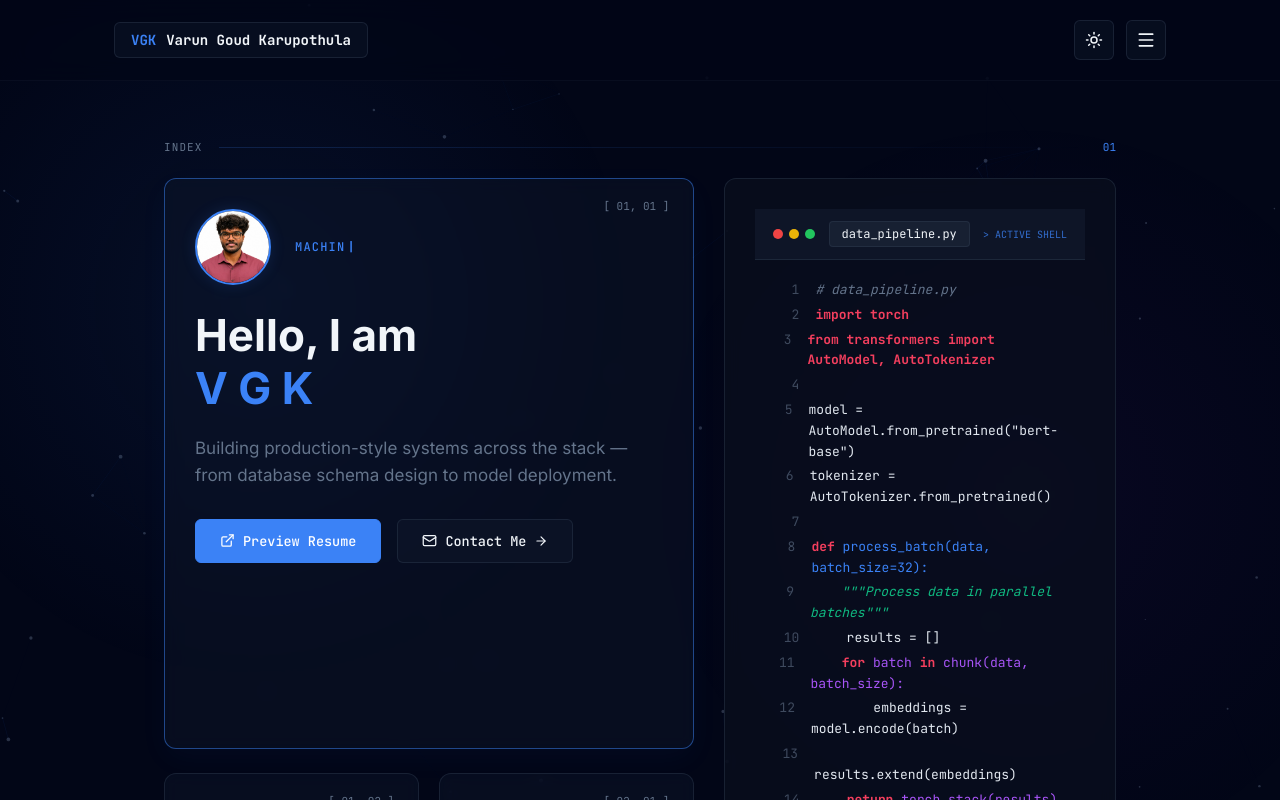
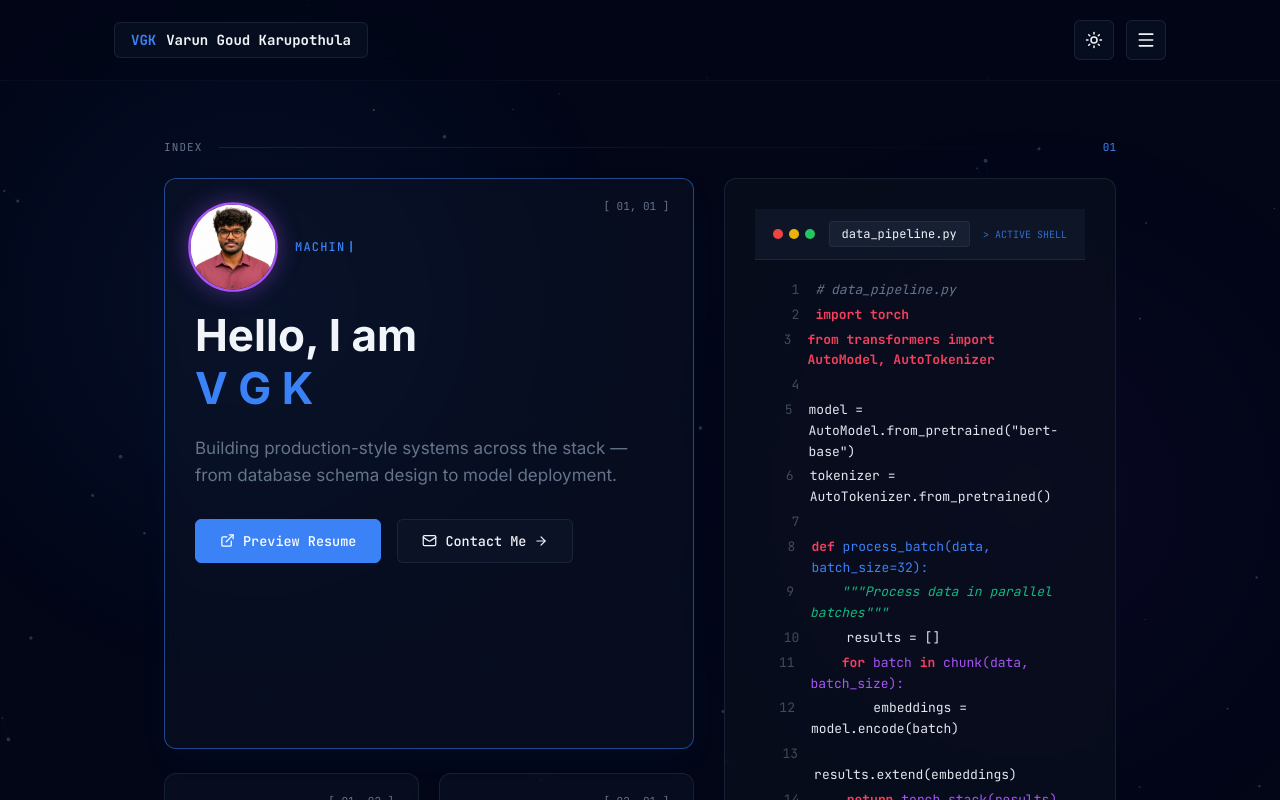
Before and after one commit to varungoud18/varun-portfolio, a React (Vite) app: page / in a window 1280 px wide. In both pictures the pointer is over the picture 233 px from the left and 247 px from the top of the page. Shown: the top 800 px of the page. Built offline with nearby package versions, Linux system fonts and the light colour scheme.

Commit message:
design: add smooth zoom hover effect to profile picture

```diff
--- a/src/index.css
+++ b/src/index.css
@@ -399,6 +399,14 @@ body {
   object-fit: cover;
   border: 2px solid var(--accent);
   box-shadow: 0 0 15px var(--accent-glow);
+  transition: transform 0.3s cubic-bezier(0.4, 0, 0.2, 1), border-color 0.3s ease, box-shadow 0.3s ease;
+  cursor: pointer;
+}
+
+.hero-avatar:hover {
+  transform: scale(1.18);
+  border-color: #a855f7;
+  box-shadow: 0 0 20px rgba(168, 85, 247, 0.4);
 }
 
 .hero-avatar-initials {
@@ -415,6 +423,14 @@ body {
   font-size: 22px;
   border: 2px solid var(--accent);
   box-shadow: 0 0 15px var(--accent-glow);
+  transition: transform 0.3s cubic-bezier(0.4, 0, 0.2, 1), border-color 0.3s ease, box-shadow 0.3s ease;
+  cursor: pointer;
+}
+
+.hero-avatar-initials:hover {
+  transform: scale(1.18);
+  border-color: #a855f7;
+  box-shadow: 0 0 20px rgba(168, 85, 247, 0.4);
 }
 
 .hero-eyebrow {
```
